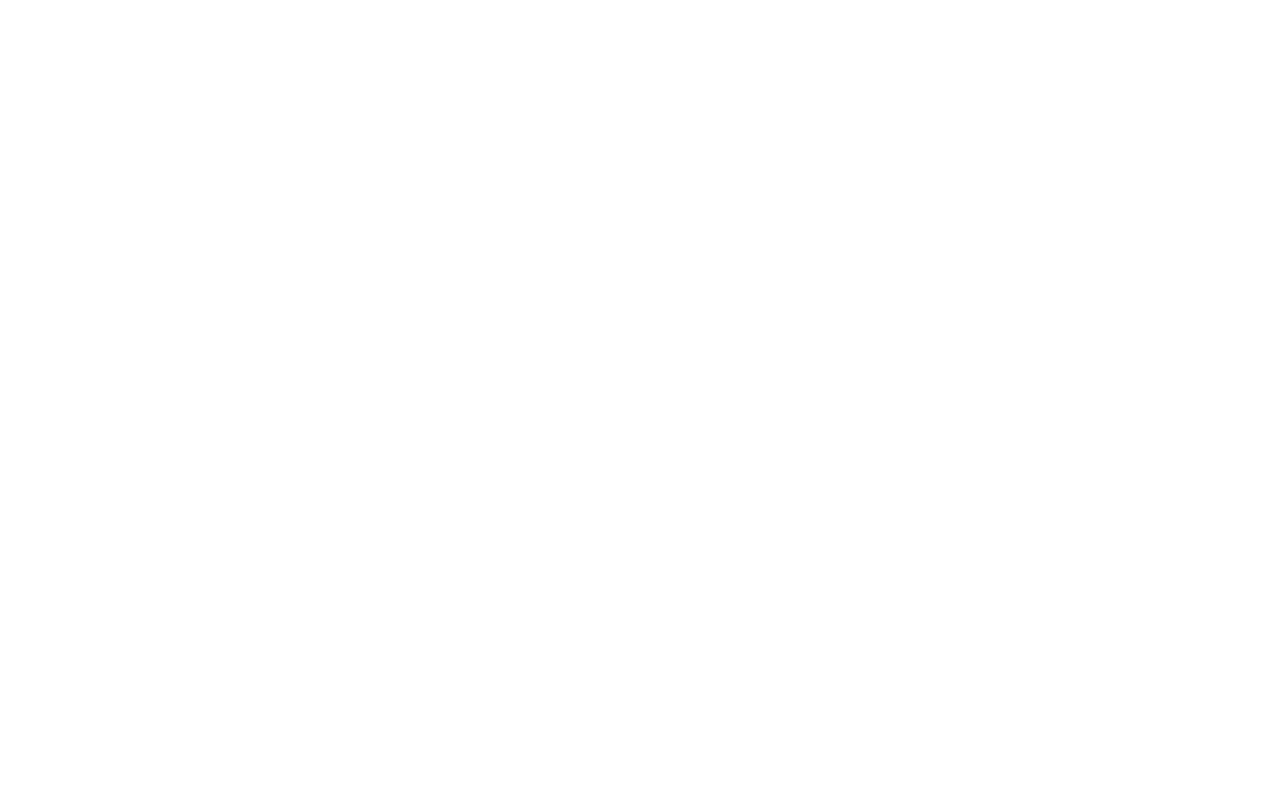
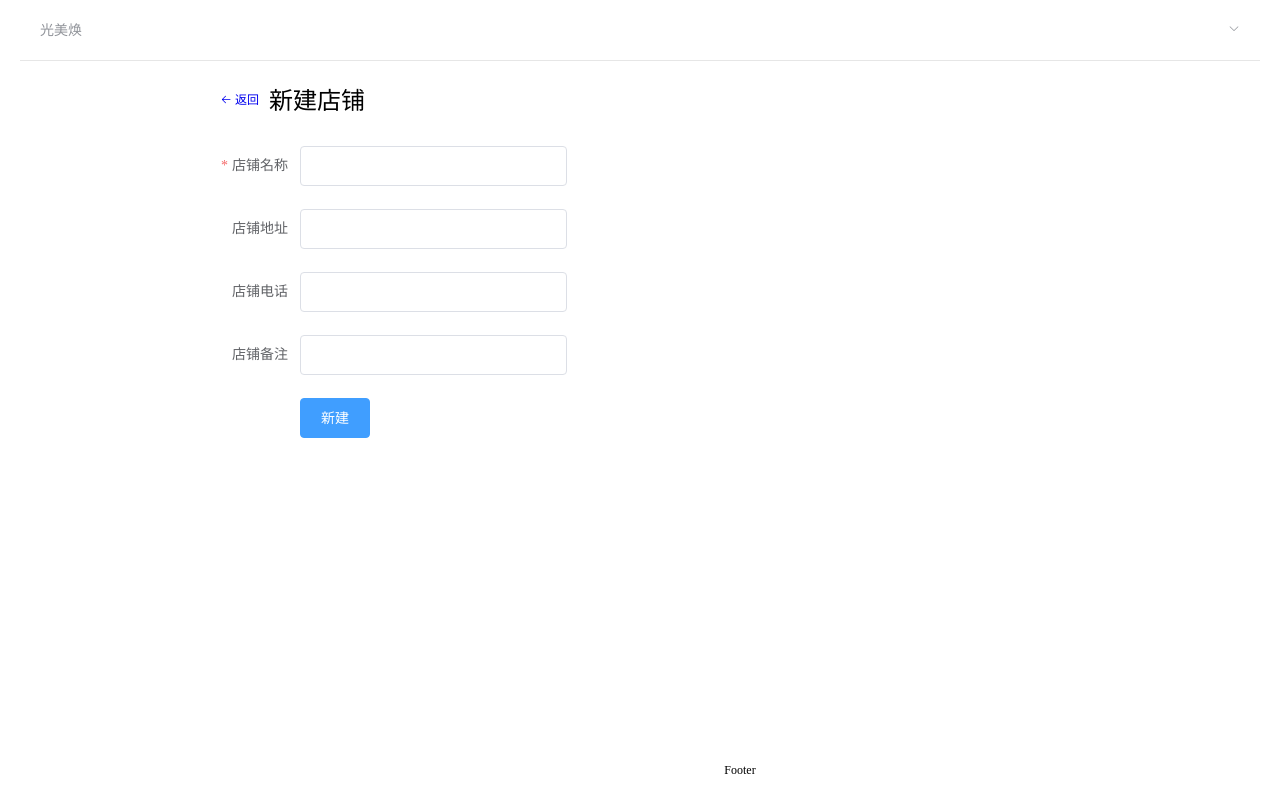
Before and after one commit to ZES-BJTU/gmh-vue, a Vue app: page /store/new in a window 1280 px wide. Built offline with nearby package versions, Linux system fonts and the light colour scheme; sample sign-in values are in the browser's storage.

Commit message:
'修改路由和添加店铺'

```diff
--- a/src/assets/style.scss
+++ b/src/assets/style.scss
@@ -39,3 +39,19 @@
         background-color: #49bfd6;
     }
 }
+.page-title-row{
+    .page-title-back{
+        display: inline-block;
+        vertical-align: middle;
+    }
+    .page-title{
+        display: inline-block;
+        vertical-align: middle;
+        font-size: 2em;
+        margin-left: 10px;
+    }
+}
+//新建页的form
+.new-form{
+    margin-top:30px;
+}
--- a/src/components/content/Store.vue
+++ b/src/components/content/Store.vue
@@ -9,7 +9,9 @@
       </el-form-item>
     </el-form>
     <div class="operate-box">
-      <el-button type="primary" icon="el-icon-plus">新建</el-button>
+      <router-link to="/store/new">
+        <el-button type="primary" icon="el-icon-plus">新建</el-button>
+      </router-link>
     </div>
     <el-table :data="tableData" fixed style="width: 100%">
       <el-table-column prop="date" label="日期" width="180">
--- /dev/null
+++ b/src/components/content/StoreNew.vue
@@ -0,0 +1,62 @@
+[]<template>
+  <div class="StoreNew">
+    <el-row class="page-title-row">
+      <router-link to="/store" class="page-title-back">
+        <i class="el-icon-back"></i> 返回</router-link>
+      <span class="page-title">新建店铺</span>
+    </el-row>
+
+    <el-row type="flex" justify="start">
+      <el-col :xs="24" :sm="12" :md="8">
+        <el-form class="new-form" :model="newStoreform" :rules="rules" ref="form" label-width="80px">
+          <el-form-item label="店铺名称" prop="name">
+            <el-input v-model="newStoreform.name"></el-input>
+          </el-form-item>
+          <el-form-item label="店铺地址" prop="addess">
+            <el-input v-model="newStoreform.address"></el-input>
+          </el-form-item>
+          <el-form-item label="店铺电话">
+            <el-input v-model="newStoreform.phone"></el-input>
+          </el-form-item>
+          <el-form-item label="店铺备注">
+            <el-input v-model="newStoreform.remark"></el-input>
+          </el-form-item>
+          <el-form-item>
+            <el-button type="primary">新建</el-button>
+          </el-form-item>
+        </el-form>
+      </el-col>
+    </el-row>
+  </div>
+</template>
+
+<script>
+export default {
+  name: "StoreNew",
+  data() {
+    return {
+      newStoreform: {
+        name: "",
+        address: "",
+        phone: "",
+        remark: ""
+      },
+      rules: {
+        name: [
+          { required: true, message: "店铺名称不能为空", trigger: "blur" }
+        ],
+        address: [
+          { required: true, message: "店铺地址不能为空", trigger: "blur" }
+        ]
+      }
+    };
+  },
+  computed: {},
+  methods: {}
+};
+</script>
+
+<!-- Add "scoped" attribute to limit CSS to this component only -->
+<style scoped lang="scss">
+
+</style>
--- a/src/main.js
+++ b/src/main.js
@@ -16,21 +16,29 @@
 Vue.config.productionTip = false
 
 router.beforeEach((to, from, next) => {
-  // 如果是去登录或注册，那就先把账户信息移除
-  if (to.path === '/signin') {
-    sessionStorage.removeItem("account");
-    sessionStorage.removeItem("name");
-    sessionStorage.removeItem("token");
-    next();
-  }else if (to.path === 'resetpwd') {
-    next();
-  }else{
+  if (to.matched.length === 0) { //如果未匹配到路由
+    from.name ? next({name: from.name}) : next('/'); //如果上级也未匹配到路由则跳转登录页面，如果上级能匹配到则转上级路由
+  } else {
+    next(); //如果匹配到正确跳转
+  }
+  if (to.matched.some(record => record.meta.requiresSignin)) {
+    //该路由需要验证是否登陆。如果没有，导航到登录页
     let token = sessionStorage.getItem('token');
-    if(!token){
-      next({path: '/signin'});
-    }else{
+    if (!token) {
+      next({
+        path: '/signin'
+      });
+    } else {
       next();
     }
+  } else {
+    if (to.path === '/signin') {
+      //如果是去登录，那就先把账户信息移除
+      sessionStorage.removeItem("account");
+      sessionStorage.removeItem("name");
+      sessionStorage.removeItem("token");
+    }
+    next();
   }
 })
 
@@ -39,6 +47,8 @@
   el: '#app',
   router,
   store,
-  components: {App},
+  components: {
+    App
+  },
   template: '<App/>'
 })
--- a/src/router/index.js
+++ b/src/router/index.js
@@ -4,6 +4,7 @@
 import Home from '@/components/Home'
 import ResetPWD from '@/components/ResetPWD'
 import Store from '@/components/content/Store'
+import StoreNew from '@/components/content/StoreNew'
 import StoreOwner from '@/components/content/StoreOwner'
 import Chart from '@/components/content/Chart'
 import Appointment from '@/components/content/Appointment'
@@ -26,6 +27,10 @@
           component: Store
         },
         {
+          path: 'store/new',
+          component: StoreNew
+        },
+        {
           path: 'storeowner',
           component: StoreOwner
         },
@@ -33,7 +38,8 @@
           path: 'appointment',
           component: Appointment
         },
-      ]
+      ],
+      meta: { requiresSignin: true }
     }, {
       path: '/signin',
       name: 'Signin',
@@ -47,7 +53,8 @@
     {
       path: '/time',
       name: 'Time',
-      component: Time
+      component: Time,
+      meta: { requiresSignin: true }
     },
   ]
 })
```
